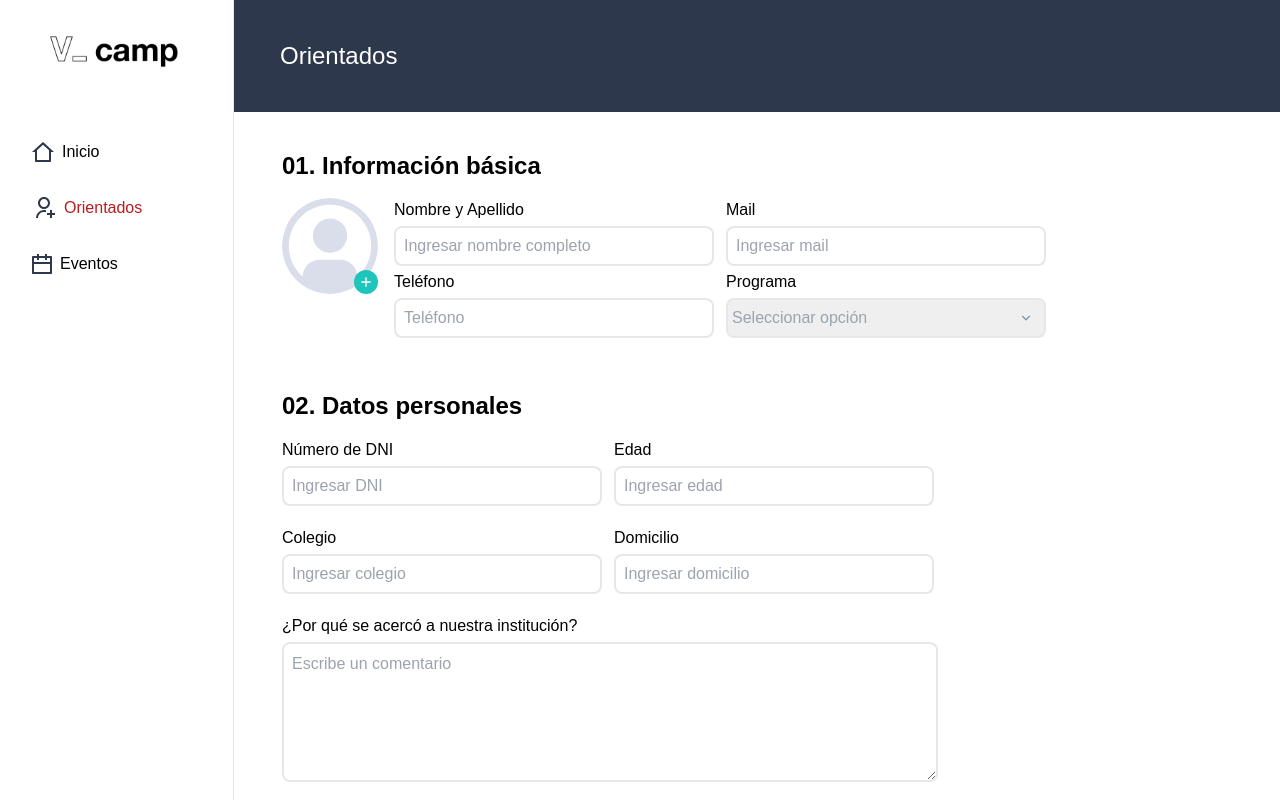
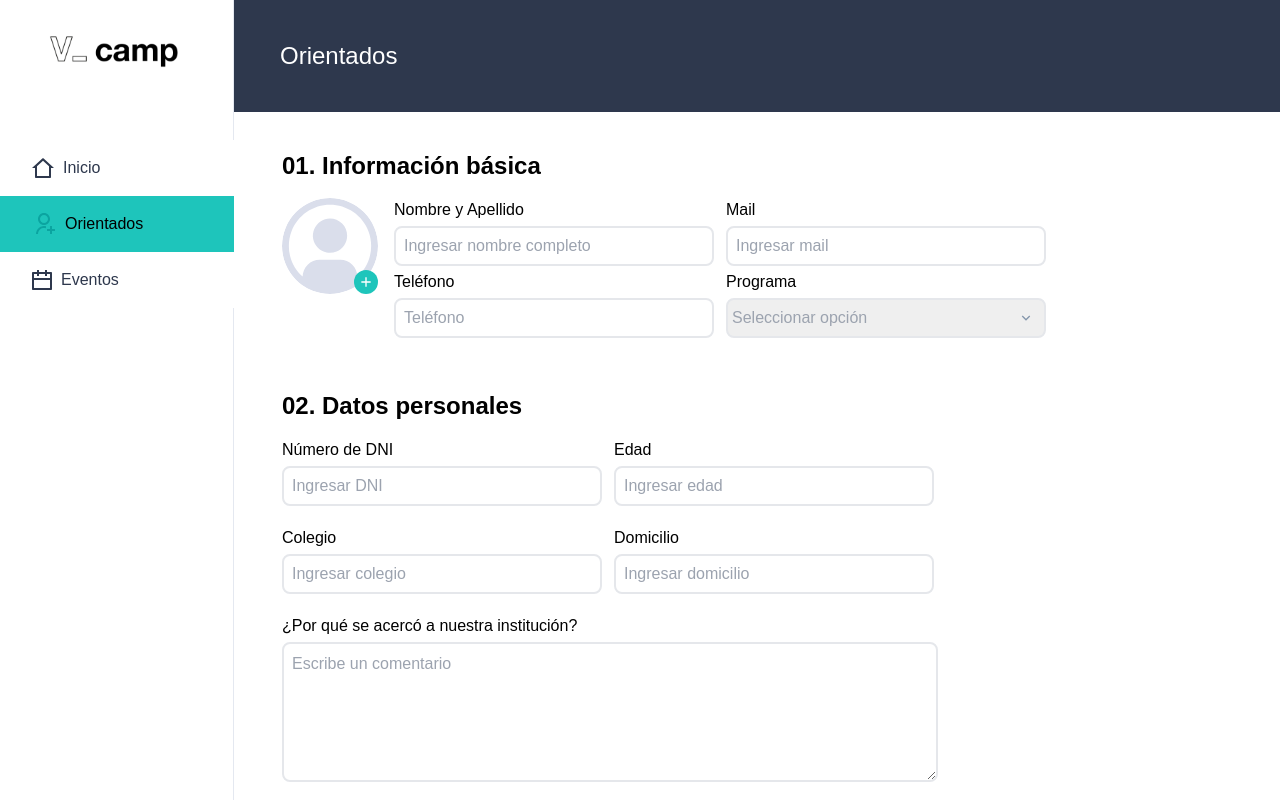
Before and after one commit to kevin-Bejarano-Aviles/api-proyecto-valtech, a React (Create React App) app in the folder front/: page /orientados/alta-orientado in a window 1280 px wide. Shown: the top 800 px of the page. Built offline with nearby package versions, Linux system fonts and the light colour scheme.

Commit message:
estilos menu

```diff
--- a/front/src/App.js
+++ b/front/src/App.js
@@ -42,7 +42,7 @@ function App() {
       <Route path='/eventos' element={<EventsPage/>} />
       <Route path='/eventos/crear-evento' element={<CreateEventPage />} />
 
-      <Route path={'/*'} element={<ErrorPage />} />
+
 
       {/*  Las Rutas de abajo son sólo temporales por si necesitan ir viendo lo que crean */}
       <Route path={'/button'} element={<Button />} />
--- a/front/src/components/Menu.jsx
+++ b/front/src/components/Menu.jsx
@@ -5,31 +5,78 @@ import IconHome from '../img/IconHome.svg'
 import IconOrientados from '../img/IconOrientados.svg'
 import IconEventos from '../img/IconEventos.svg'
 
+/* const that i use later in NavLink classname */
+function Menu() {
 
-function Menu() {
-  const Active = 'fill-red-700 text-red-700' /* const that i use later in NavLink classname */
-  const Normal= ""
+    const navLinkStyles = ({ isActive}) => {
+        return{
+          color: isActive ? '0BA4A0' : '#2E384D',
+          backgroundColor: isActive ? '#1EC5BB' : 'white',
+          fill: isActive ? '#0BA4A0' : '#2E384D',
+          borderLeft: isActive ? '#0BA4A0' : 'white'
+        }
+    }
+
 
   return (
 
     <div className='w-[234px] min-h-screen bg-white border-r border-bordergray z-30'>
     <div className='fixed'>
     <img className='ml-8 mr-auto mt-8 w-[166px] h-[41px] ' src={Icon} alt="" />
-    <NavLink to ={'/inicio'}  className={({isActive})=>(isActive ? Active : Normal)}>
-     <h3 className=' text-base mt-[67px] flex flex-row ml-8 font-normal '>
-     <img className='mr-2' src={IconHome} alt="" />Inicio</h3>
+
+
+   <div className='mt-[67px]'>
+    <NavLink to ={'/inicio'} className="flex items-center w-[234px] h-[56px]" style={navLinkStyles} >
+    <div className='ml-8'>
+    <svg  width="22" height="20" viewBox="0 0 22 20" xmlns="http://www.w3.org/2000/svg">
+     <path d="M18 19.9999H4C3.73478 19.9999 3.48043 19.8946 3.29289 19.707C3.10536 19.5195 3 19.2651 3 18.9999V9.99992H0L10.327 0.61192C10.5111 0.444398 10.7511 0.351562 11 0.351562C11.2489 0.351563 11.4889 0.444398 11.673 0.61192L22 9.99992H19V18.9999C19 19.2651 18.8946 19.5195 18.7071 19.707C18.5196 19.8946 18.2652 19.9999 18 19.9999ZM5 17.9999H17V8.15692L11 2.70292L5 8.15692V17.9999Z" />
+    </svg>
+    </div>
+    <div className='ml-[9px]'>
+    Inicio
+    </div>
     </NavLink>
-    <NavLink to ={'/orientados'} className={({isActive})=>(isActive ? Active : Normal)} >
-     <h3 className='text-base mt-8 flex flex-row ml-8 font-normal '>
-     <img className='mr-2' src={IconOrientados} alt="" />Orientados</h3>
+
+
+
+    <NavLink to ={'/orientados'} className="flex items-center w-[234px] h-[56px]" style={navLinkStyles} >
+    <div className='ml-8'>
+    <svg width="24" height="24" viewBox="0 0 24 24"  xmlns="http://www.w3.org/2000/svg">
+       <g clip-path="url(#clip0_19_8758)">
+      <path d="M14 14.252V16.342C13.0949 16.022 12.1263 15.9239 11.1754 16.0558C10.2245 16.1877 9.3192 16.5459 8.53543 17.1002C7.75166 17.6545 7.11234 18.3888 6.67116 19.2414C6.22998 20.094 5.99982 21.04 6 22L4 21.999C3.99969 20.7779 4.27892 19.5729 4.8163 18.4764C5.35368 17.3799 6.13494 16.4209 7.10022 15.673C8.0655 14.9251 9.18918 14.4081 10.3852 14.1616C11.5811 13.9152 12.8177 13.9457 14 14.251V14.252ZM12 13C8.685 13 6 10.315 6 7C6 3.685 8.685 1 12 1C15.315 1 18 3.685 18 7C18 10.315 15.315 13 12 13ZM12 11C14.21 11 16 9.21 16 7C16 4.79 14.21 3 12 3C9.79 3 8 4.79 8 7C8 9.21 9.79 11 12 11ZM18 17V14H20V17H23V19H20V22H18V19H15V17H18Z" />
+       </g>
+       <defs>
+          <clipPath id="clip0_19_8758">
+          <rect width="24" height="24" />
+       </clipPath>
+       </defs>
+    </svg>
+    </div>
+    <div className='ml-[9px]'>
+    Orientados
+    </div>
     </NavLink>
-    <NavLink to ={'/eventos'} className={({isActive})=>(isActive ? Active : Normal)}>
-     <h3 className='text-base mt-8 flex flex-row ml-8 font-normal '>
-     <img className='mr-2' src={IconEventos} alt="" />Eventos</h3>
-     </NavLink>
+
+
+
+
+    <NavLink to ={'/eventos'} className="flex items-center w-[234px] h-[56px]" style={navLinkStyles}>
+    <div className='ml-8'>
+    <svg width="20" height="20" viewBox="0 0 20 20" xmlns="http://www.w3.org/2000/svg">
+    <path d="M15 2H19C19.2652 2 19.5196 2.10536 19.7071 2.29289C19.8946 2.48043 20 2.73478 20 3V19C20 19.2652 19.8946 19.5196 19.7071 19.7071C19.5196 19.8946 19.2652 20 19 20H1C0.734784 20 0.48043 19.8946 0.292893 19.7071C0.105357 19.5196 0 19.2652 0 19V3C0 2.73478 0.105357 2.48043 0.292893 2.29289C0.48043 2.10536 0.734784 2 1 2H5V0H7V2H13V0H15V2ZM13 4H7V6H5V4H2V8H18V4H15V6H13V4ZM18 10H2V18H18V10Z"/>
+    </svg>
+    </div>
+    <div className='ml-[9px]'>
+    Eventos
+    </div>
+    </NavLink>
+    </div>
+    </div>
      </div>
-   </div>
+
 
   )
 }
 export default Menu
+
+/* style={({isActive})=>isActive ? active : normal} */
```
